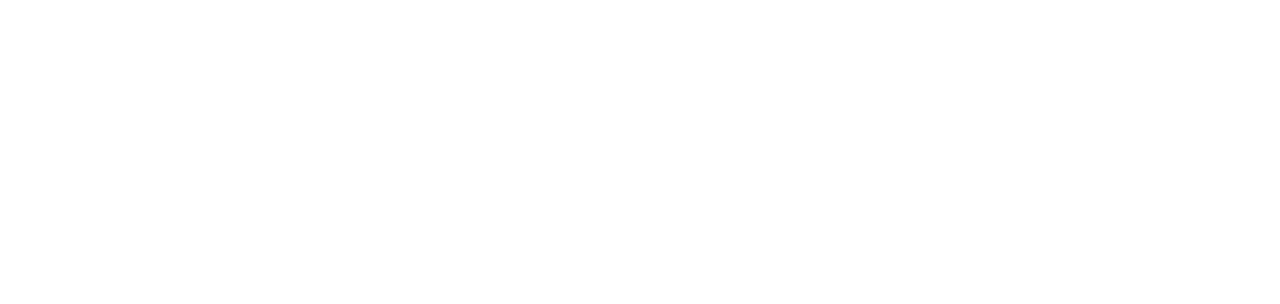
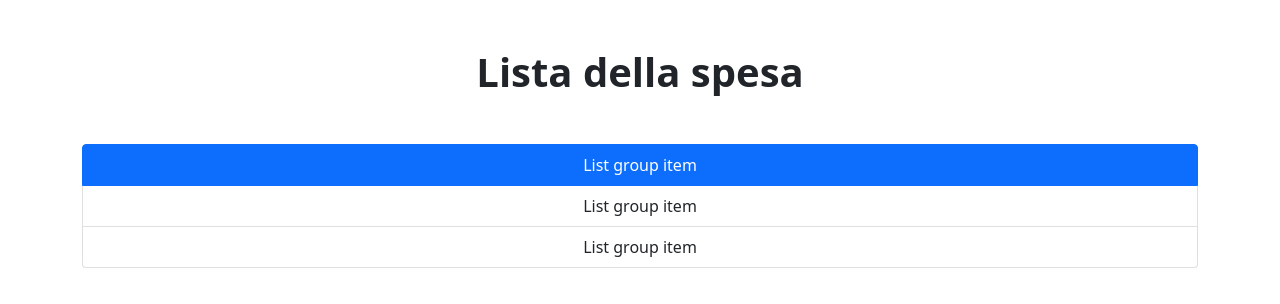
Before and after one commit to markcaf/js-lista-spesa, a plain HTML site: page index.html in a window 1280 px wide. Drawn offline with nearby package versions, Linux system fonts and the light colour scheme.

Commit message:
Definition of static markup and basic structure

```diff
--- a/index.html
+++ b/index.html
@@ -11,6 +11,25 @@
 </head>
 <body>
 
+    <section id="shop_list">
+        <div class="container">
+            <div class="row">
+                <div class="col-12 text-center">
+                    <h1 class="fw-bolder my-5">Lista della spesa</h1>
+                </div>
+            </div>
+
+            <div class="row">
+                <div class="col-12 text-center">
+                    <div class="list-group">
+                        <button type="button" class="list-group-item list-group-item-action active">List group item</button>
+                        <button type="button" class="list-group-item list-group-item-action">List group item</button>
+                        <button type="button" class="list-group-item list-group-item-action">List group item</button>
+                      </div>
+                </div>
+            </div>
+        </div>
+    </section>
 
     <!-- Script -->
     <script src="https://cdn.jsdelivr.net/npm/bootstrap@5.0.2/dist/js/bootstrap.bundle.min.js" integrity="sha384-MrcW6ZMFYlzcLA8Nl+NtUVF0sA7MsXsP1UyJoMp4YLEuNSfAP+JcXn/tWtIaxVXM" crossorigin="anonymous"></script>
```
